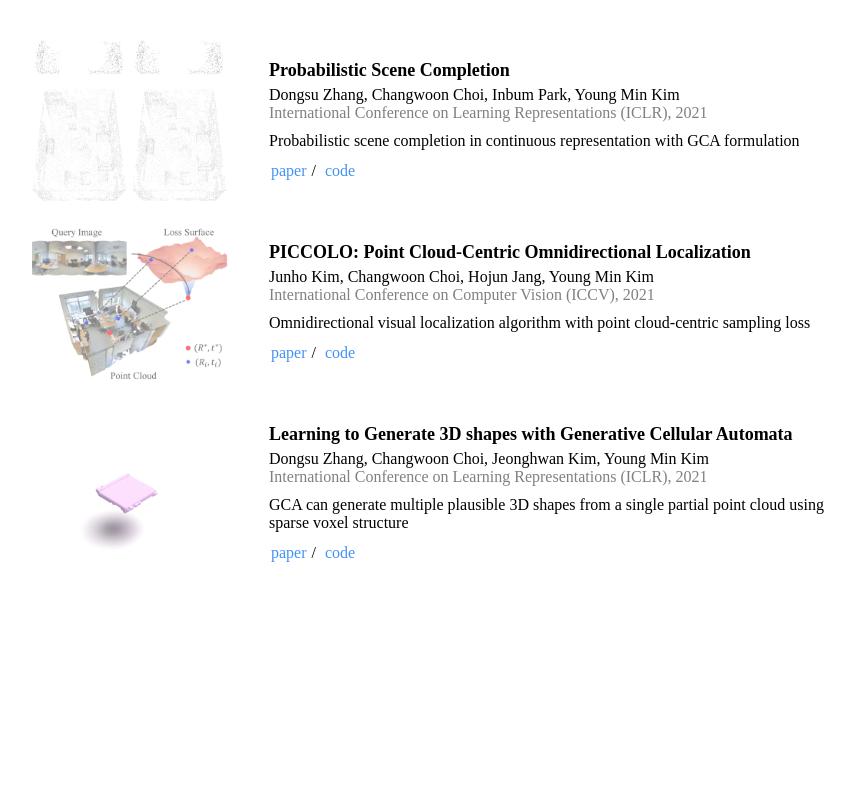
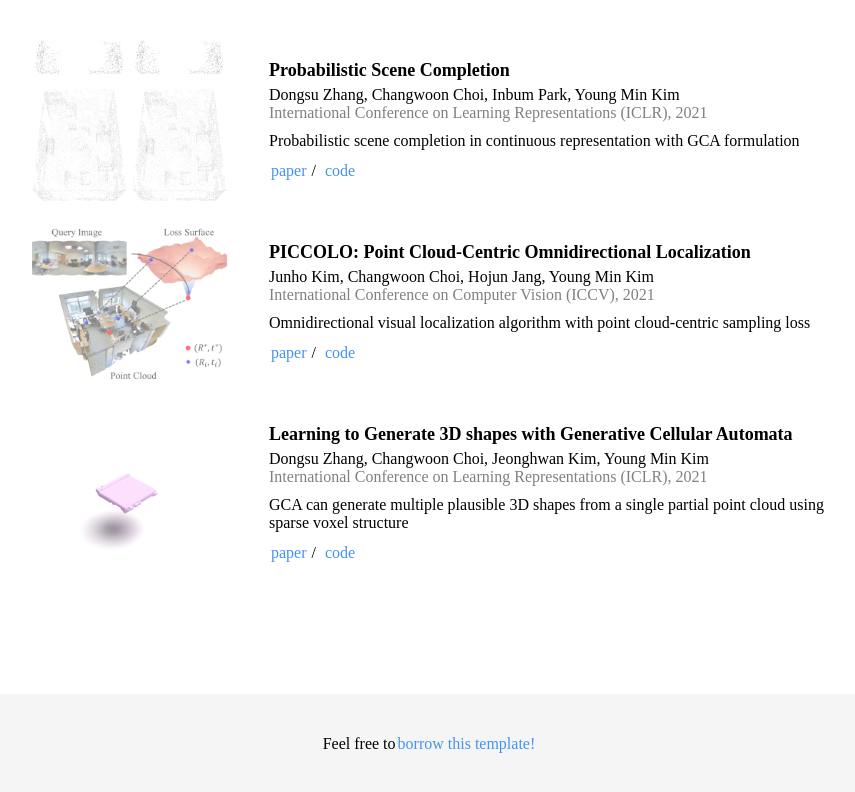
Before and after one commit to changwoonchoi/homepage, a React (Create React App) app: page / in a window 1280 px wide. Shown: the part 708-1500 px from the top of the page, without its empty margins (211-1066 px from the left). Before the commit the page ends 1302 px from the top, so only its background shows below. Built offline with nearby package versions, Linux system fonts and the light colour scheme; a web font is replaced by a local one.

Commit message:
add footer

```diff
--- a/src/App.css
+++ b/src/App.css
@@ -98,3 +98,23 @@ hr{
   margin-top: 70px;
   margin-bottom: 70px;
 }
+
+.publication{
+  margin-bottom: 100px;
+}
+
+.footer{
+  display: flex;
+  justify-content: center;
+  align-items: center;
+  width: 100%;
+  height: 100px;
+  background-color: rgb(245, 245, 245);
+}
+
+.homepage_link{
+  color: rgb(66, 147, 245);
+  text-decoration: none;
+  text-decoration-style: none;
+  margin-left: 2px;
+}
--- a/src/App.js
+++ b/src/App.js
@@ -48,6 +48,12 @@ function App() {
         </div>
         <Publication />
       </div>
+      <div className="footer">
+        Feel free to
+        <a href="https://github.com/changwoonchoi/homepage" className="homepage_link" target="_blank">
+          borrow this template!
+        </a>
+      </div>
     </div>
   );
 }
```
